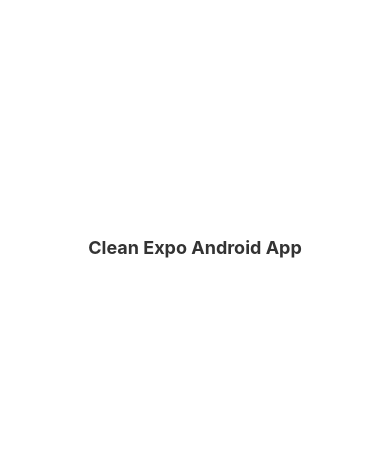
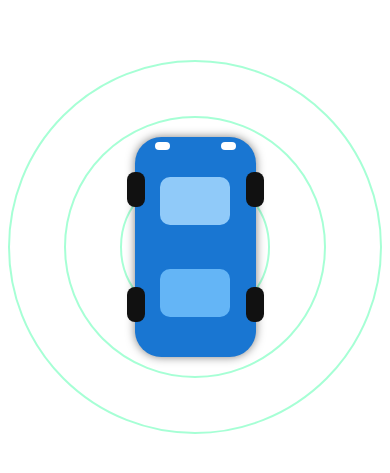
Before and after one commit to Roman123-game/HeadphonesFinder, a React Native app: screen / in a window 390 px wide. Shown: the part 175-648 px from the top of the page. Built offline with nearby package versions, Linux system fonts and the light colour scheme.

Commit message:
update 6 files

```diff
--- a/App.tsx
+++ b/App.tsx
@@ -1,13 +1,12 @@
-// import { StatusBar } from 'expo-status-bar';
-import { StyleSheet, Text, View, SafeAreaView } from 'react-native';
+import React from "react";
+import { SafeAreaView, StyleSheet, Text, View } from "react-native";
+import CarTopView from "./components/CarTopView";
 
 export default function App() {
   return (
     <SafeAreaView style={styles.container}>
-      {/* <StatusBar style="auto" /> */}
-      <View style={styles.content}>
-        <Text style={styles.text}>Clean Expo Android App</Text>
-      </View>
+      <CarTopView/>
+
     </SafeAreaView>
   );
 }
@@ -15,16 +14,12 @@ export default function App() {
 const styles = StyleSheet.create({
   container: {
     flex: 1,
-    backgroundColor: '#ffffff',
+    justifyContent: "center",
+    alignItems: "center",
+    backgroundColor: "#ffffff",
   },
-  content: {
-    flex: 1,
-    alignItems: 'center',
-    justifyContent: 'center',
-  },
-  text: {
-    fontSize: 18,
-    fontWeight: 'bold',
-    color: '#333333',
+  title: {
+    fontSize: 24,
+    fontWeight: "600",
   },
 });
--- a/app.json
+++ b/app.json
@@ -1,4 +1,4 @@
 {
-  "name": "HeadphonesFinder",
-  "displayName": "HeadphonesFinder"
+  "name": "main",
+  "displayName": "main"
 }
```
Also changed, not shown: components/DistanceGauge.tsx (+2 -6 lines), index.js (+3 -8 lines), 1 other file (tests, documents, lock files or other folders).
